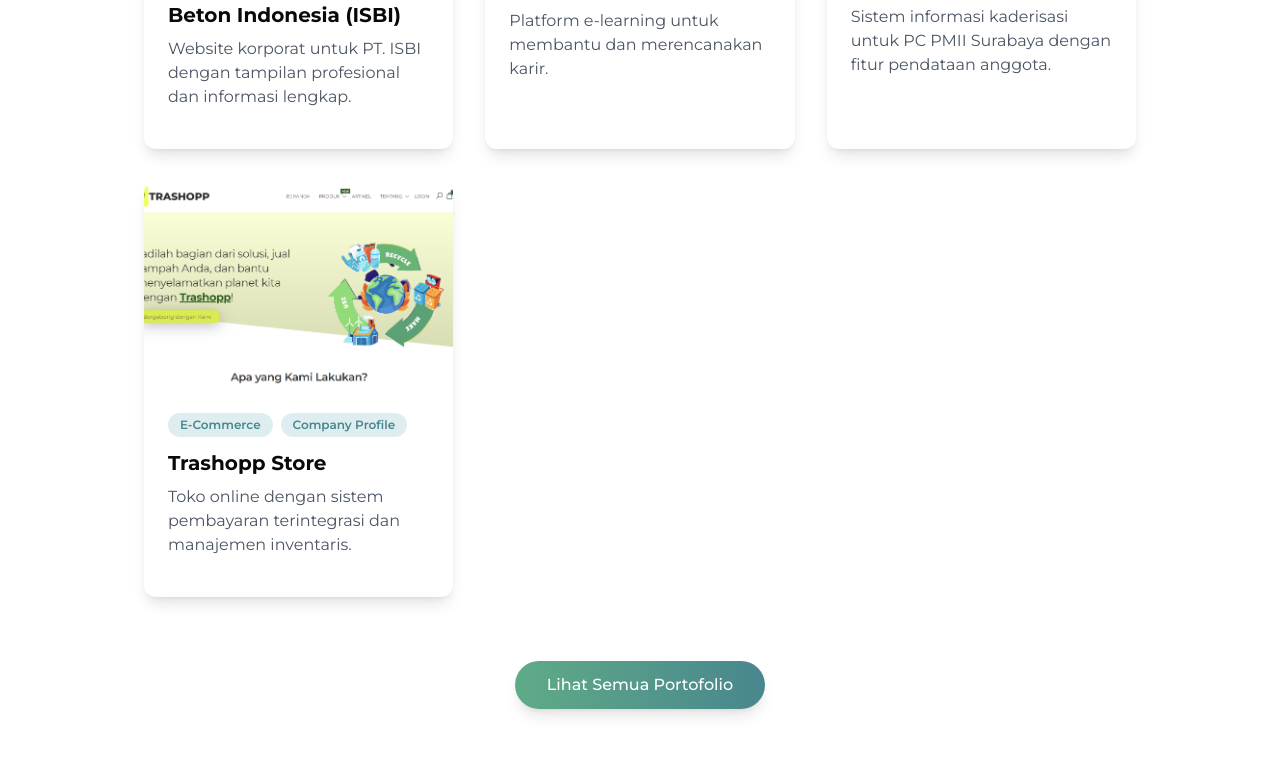
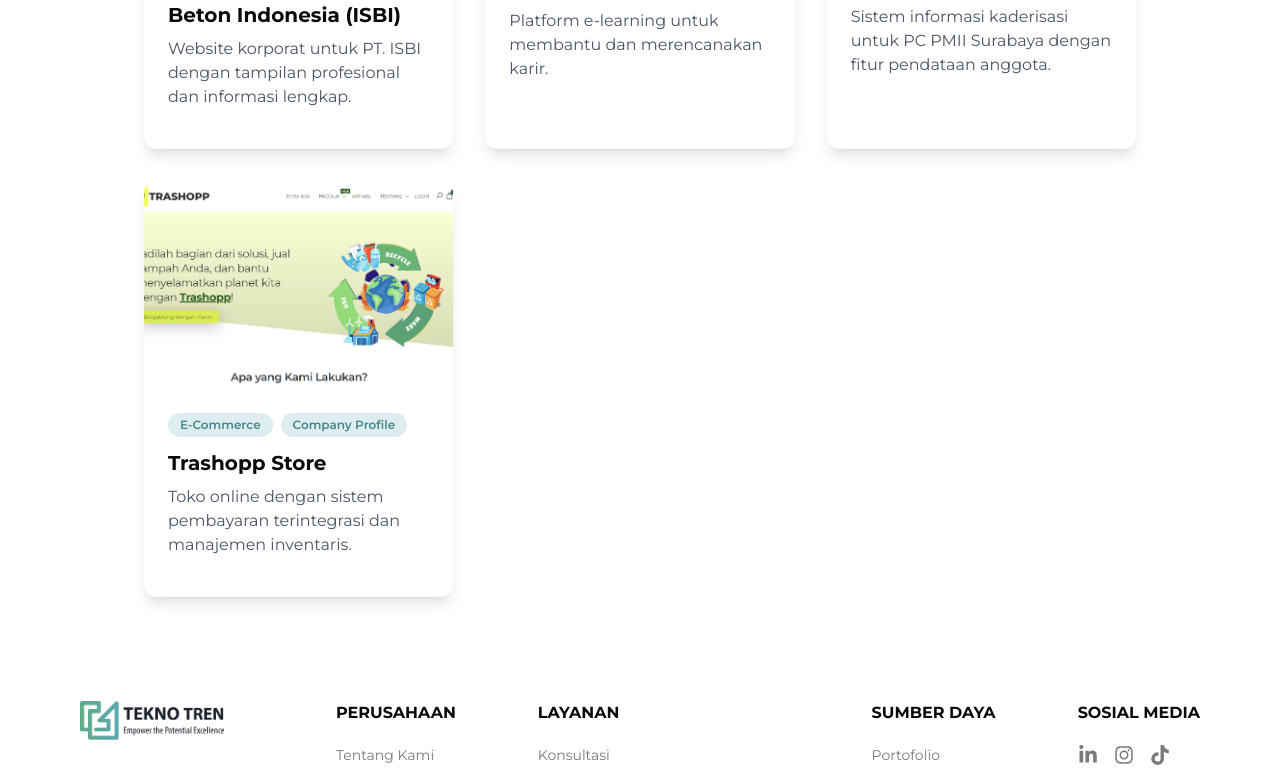
Before and after one commit to Tekno-Tren/tekno-tren.github.io, a Next.js app: page /portfolio in a window 1280 px wide. Shown: the part 1155-1939 px from the top of the page. Built offline with nearby package versions, Linux system fonts and the light colour scheme.

Commit message:
fix: show all portofolios on the portofolio page only

```diff
--- a/app/portfolio/page.tsx
+++ b/app/portfolio/page.tsx
@@ -3,5 +3,5 @@
 import Portfolio from "@/components/sections/Portfolio";
 
 export default function PortfolioPage() {
-  return <Portfolio />;
+  return <Portfolio showAll={true} />;
 }
--- a/components/sections/Portfolio.tsx
+++ b/components/sections/Portfolio.tsx
@@ -7,7 +7,11 @@ import { fadeIn } from "@/animation/variants";
 import { useInView } from "react-intersection-observer";
 import { portfolioItems, getAllCategories } from "@/data/portfolio";
 
-const Portfolio = () => {
+interface PortfolioProps {
+  showAll?: boolean;
+}
+
+const Portfolio = ({ showAll = false }: PortfolioProps) => {
   const [ref, inView] = useInView({ triggerOnce: false, threshold: 0.2 });
   const [activeCategory, setActiveCategory] = useState("all");
 
@@ -15,9 +19,14 @@ const Portfolio = () => {
   const categories = getAllCategories();
 
   // Filter items based on active category
-  const filteredItems = activeCategory === "all"
+  let filteredItems = activeCategory === "all"
     ? portfolioItems
     : portfolioItems.filter(item => item.categories.includes(activeCategory));
+
+  // Limit items if not showing all
+  if (!showAll) {
+    filteredItems = filteredItems.slice(0, 6);
+  }
 
   return (
     <motion.div
@@ -94,12 +103,16 @@ const Portfolio = () => {
           ))}
         </div>
 
-        {/* Call to Action */}
-        <div className="text-center mt-16">
-          <button className="px-8 py-3 bg-gradient-to-r from-green-500 to-blue-600 text-white font-medium rounded-full shadow-lg hover:shadow-xl transition-all duration-300 transform hover:-translate-y-1">
-            Lihat Semua Portofolio
-          </button>
-        </div>
+        {/* Call to Action - Only show on homepage */}
+        {!showAll && (
+          <div className="text-center mt-16">
+            <Link href="/portfolio">
+              <span className="inline-block px-8 py-3 bg-gradient-to-r from-green-500 to-blue-600 text-white font-medium rounded-full shadow-lg hover:shadow-xl transition-all duration-300 transform hover:-translate-y-1">
+                Lihat Semua Portofolio
+              </span>
+            </Link>
+          </div>
+        )}
       </div>
     </motion.div>
   );
```
